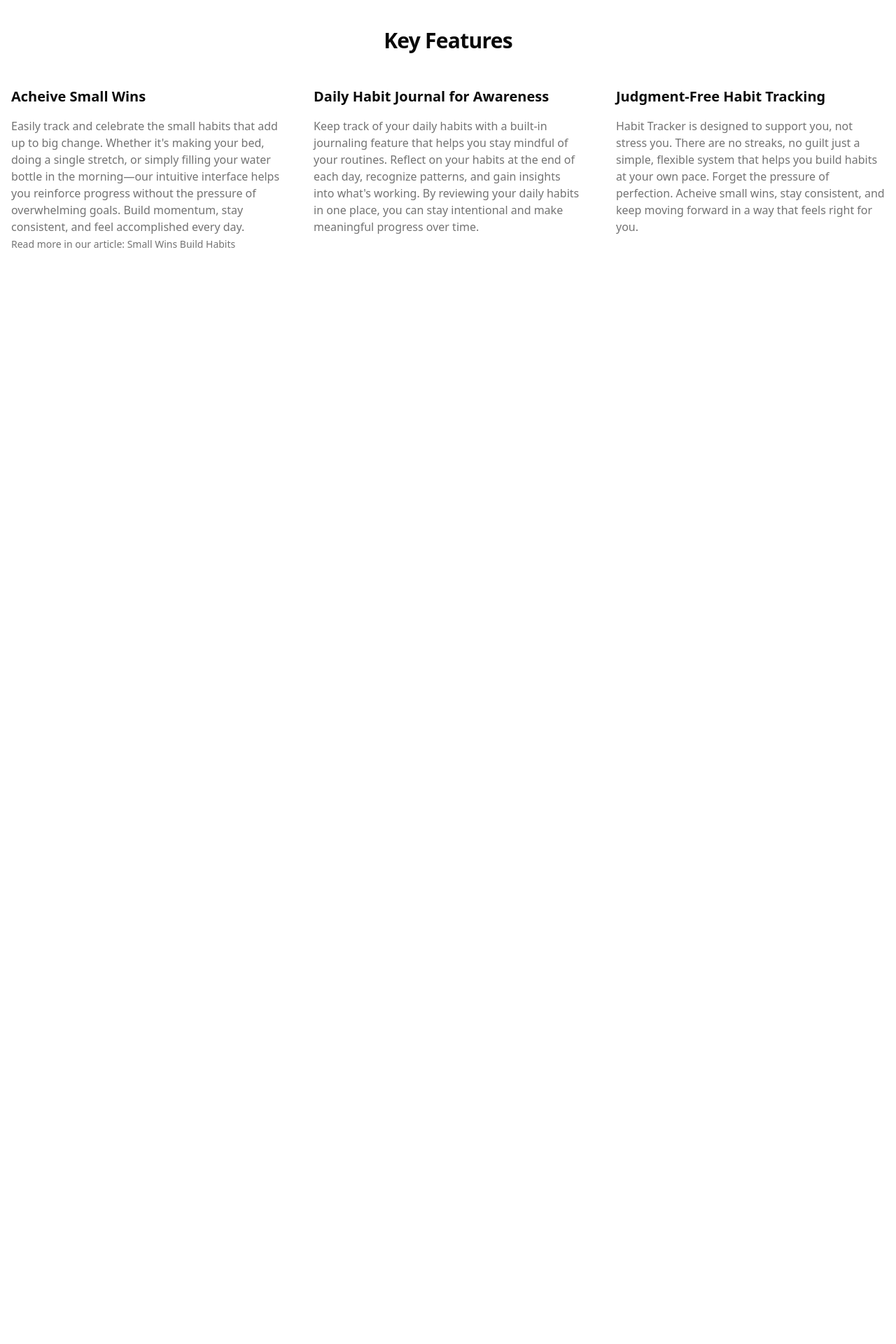
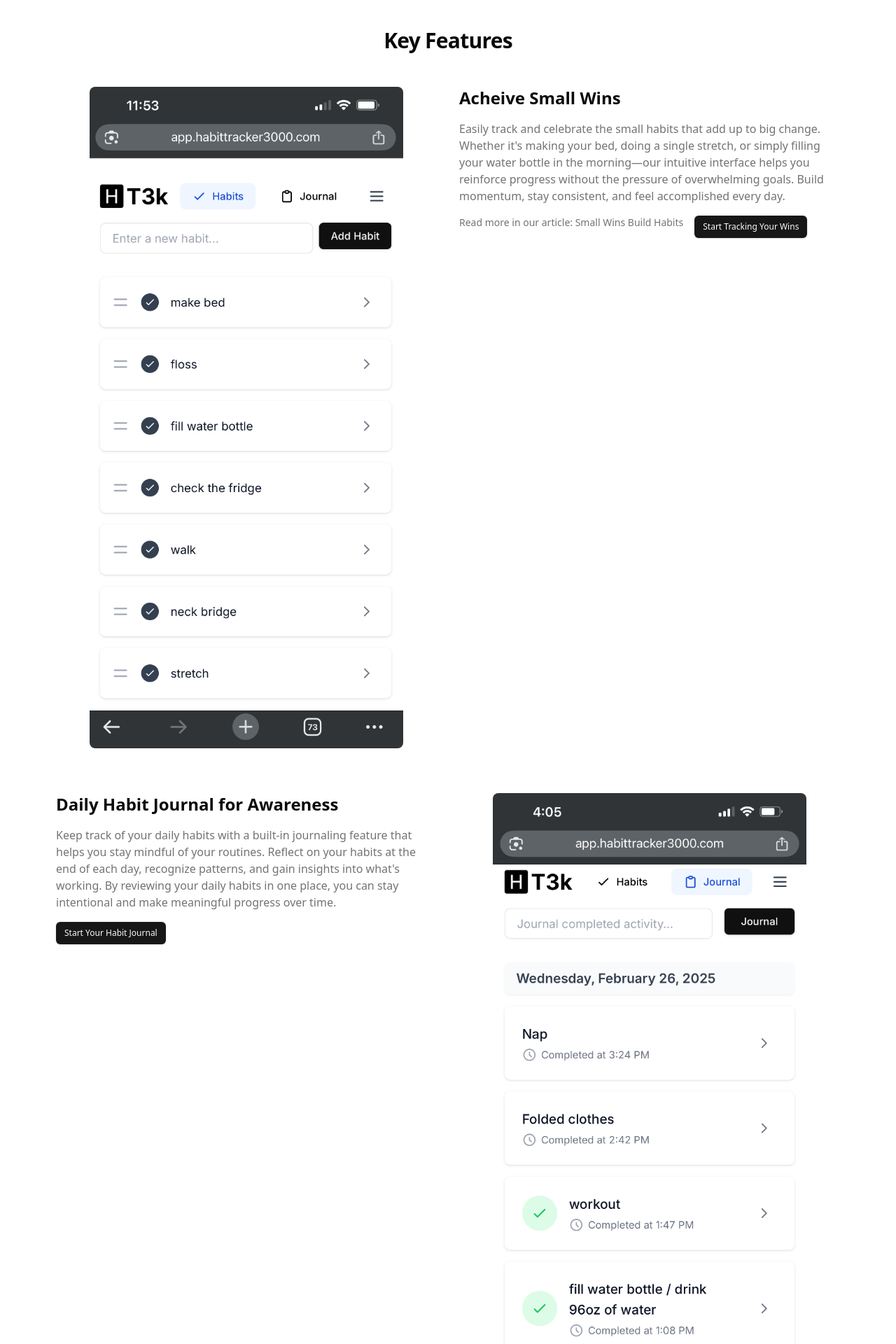
Before and after one commit to andrewt3000/habitwww, a Next.js app: page / in a window 1280 px wide. Shown: the part 520-2440 px from the top of the page at 70% size. Before the commit the page ends 960 px from the top, so only its background shows below. Built offline with nearby package versions, Linux system fonts and the light colour scheme.

Commit message:
change main landing page to have image

```diff
--- a/app/page.tsx
+++ b/app/page.tsx
@@ -1,10 +1,11 @@
 import Link from "next/link"
+import Image from "next/image"
 import { Button } from "@/components/ui/button"
 
 export default function LandingPage() {
   return (
     <div className="min-h-screen bg-background">
-      <main className="container px-4">
+      <main className="container px-4 mx-auto max-w-6xl">
         <div className="flex min-h-[60vh] items-center justify-center">
           <div className="mx-auto max-w-2xl text-center">
             <h1 className="scroll-m-20 text-4xl font-bold tracking-tight lg:text-5xl">
@@ -35,31 +36,76 @@ export default function LandingPage() {
 
         <section className="py-20">
           <h2 className="text-3xl font-bold tracking-tight text-center mb-12">Key Features</h2>
-          <div className="grid grid-cols-1 md:grid-cols-3 gap-12">
-            <div className="space-y-4">
-              <h3 className="text-xl font-semibold">Acheive Small Wins</h3>
+
+          {/* First feature - Image on left, text on right */}
+          <div className="grid grid-cols-1 md:grid-cols-2 gap-8 mb-16">
+            <div className="rounded-lg overflow-hidden mx-auto max-w-md self-start">
+              <Image
+                src="/habits0.png"
+                alt="Tracking small wins with Habit Tracker"
+                width={400}
+                height={300}
+                className="w-full h-auto object-cover"
+              />
+            </div>
+            <div className="space-y-4 self-start">
+              <h3 className="text-2xl font-semibold">Acheive Small Wins</h3>
               <p className="text-muted-foreground">
                 Easily track and celebrate the small habits that add up to big change. Whether it&apos;s making your bed, doing a single stretch, or simply filling your water bottle in the morning—our intuitive interface helps you reinforce progress without the pressure of overwhelming goals. Build momentum, stay consistent, and feel accomplished every day.
               </p>
+              <div className="flex flex-col sm:flex-row gap-4 mt-6">
                 <Link href="/small-wins-build-habits" className="text-sm text-muted-foreground hover:underline">
                   Read more in our article: Small Wins Build Habits
                 </Link>
+                <Link href="https://app.habittracker3000.com/register">
+                  <Button size="sm">
+                    Start Tracking Your Wins
+                  </Button>
+                </Link>
+              </div>
+            </div>
+          </div>
 
-
-            </div>
-            <div className="space-y-4">
-              <h3 className="text-xl font-semibold">Daily Habit Journal for Awareness</h3>
+          {/* Second feature - Text on left, image on right */}
+          <div className="grid grid-cols-1 md:grid-cols-2 gap-8 mb-16">
+            <div className="space-y-4 order-2 md:order-1 self-start">
+              <h3 className="text-2xl font-semibold">Daily Habit Journal for Awareness</h3>
               <p className="text-muted-foreground">
                 Keep track of your daily habits with a built-in journaling feature that helps you stay mindful of your routines. Reflect on your habits at the end of each day, recognize patterns, and gain insights into what&apos;s working. By reviewing your daily habits in one place, you can stay intentional and make meaningful progress over time.
               </p>
+              <div className="mt-6">
+                <Link href="https://app.habittracker3000.com/register">
+                  <Button size="sm">
+                    Start Your Habit Journal
+                  </Button>
+                </Link>
+              </div>
+            </div>
+            <div className="rounded-lg overflow-hidden mx-auto max-w-md order-1 md:order-2 self-start">
+              <Image
+                src="/journal1.png"
+                alt="Daily habit journal interface"
+                width={400}
+                height={300}
+                className="w-full h-auto object-cover"
+              />
+            </div>
+          </div>
 
-            </div>
+          {/* Third feature - Text only */}
+          <div className="max-w-2xl mx-auto mb-16">
             <div className="space-y-4">
-              <h3 className="text-xl font-semibold">Judgment-Free Habit Tracking</h3>
+              <h3 className="text-2xl font-semibold">Judgment-Free Habit Tracking</h3>
               <p className="text-muted-foreground">
                 Habit Tracker is designed to support you, not stress you. There are no streaks, no guilt just a simple, flexible system that helps you build habits at your own pace. Forget the pressure of perfection. Acheive small wins, stay consistent, and keep moving forward in a way that feels right for you.
               </p>
-
+              <div className="mt-6">
+                <Link href="https://app.habittracker3000.com/register">
+                  <Button size="sm">
+                    Try Judgment-Free Tracking
+                  </Button>
+                </Link>
+              </div>
             </div>
           </div>
         </section>
```
Also changed, not shown: public/habit1.png (deleted), public/workout.avif (deleted). Lines whose indentation alone changed are shown as unchanged.
